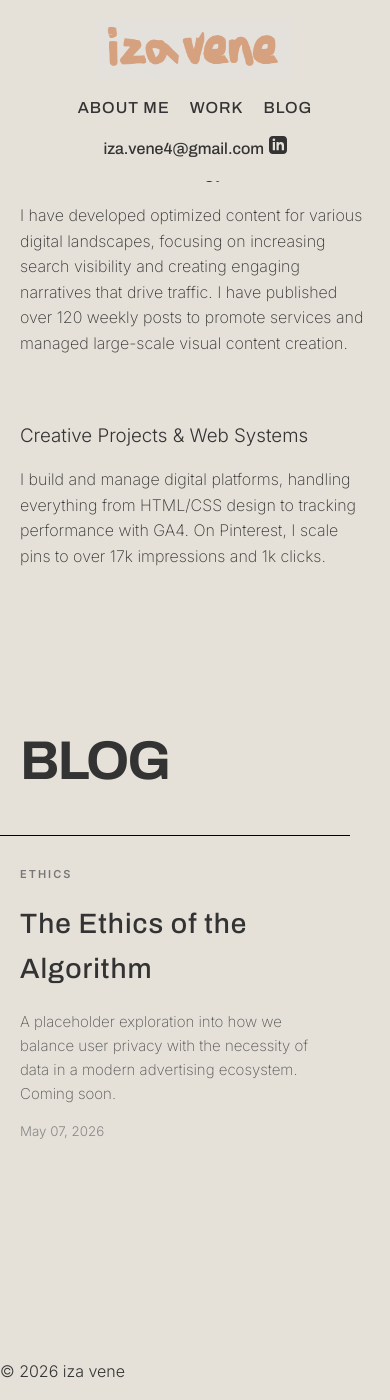
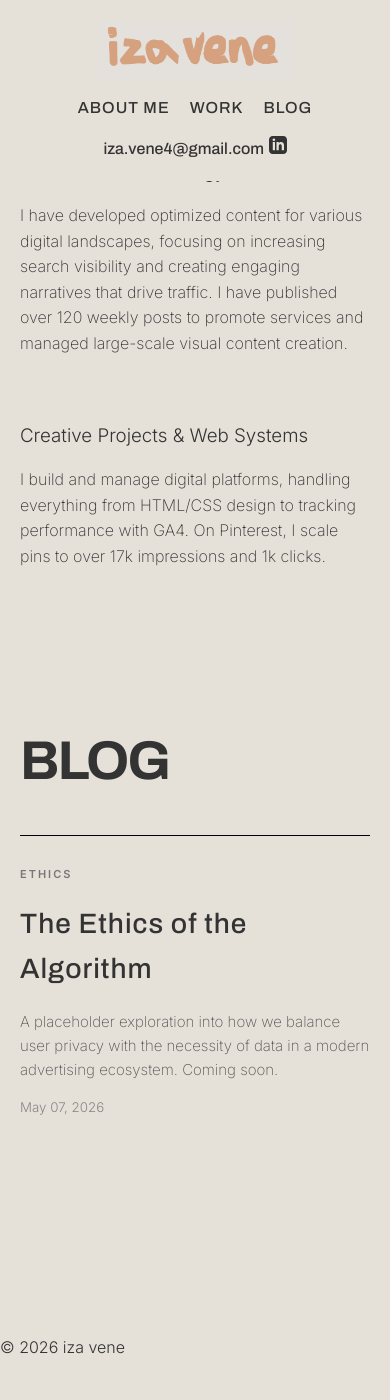
Before and after one commit to vendi525/vendi525.github.io, a Jekyll site: the page built from index.html, in a window 390 px wide and 1400 px high, scrolled down 2111 px. Built offline with Jekyll 4.4.1, drawn with Linux system fonts in a browser that asks for light colours; after the commit the page ends 3487 px from its top, so only the background shows below that.

Commit message:
Refactor blog-entry styles for better layout

```diff
--- a/assets/css/style.css
+++ b/assets/css/style.css
@@ -262,15 +262,13 @@ section {
   /* Edge-to-Edge Blog Entries */
   .blog-entry {
     max-width: 100%;
-    width: auto;
-    position: relative;
-    left: 50%;
-    margin-left: -50vw;
-    padding: 30px 20px;
+    width: 100%;
+    position: static;
+    margin-left: 0; /* Removes the pull to the left edge */
+    padding: 30px 0; /* Vertical padding only; let the wrapper handle sides */
     box-sizing: border-box;
-    border-top: 1px solid #000; /* Maintains the list look */
-  }
-
+    border-top: 1px solid #000;
+    }
 
   body {
     overflow-x: hidden;
```
